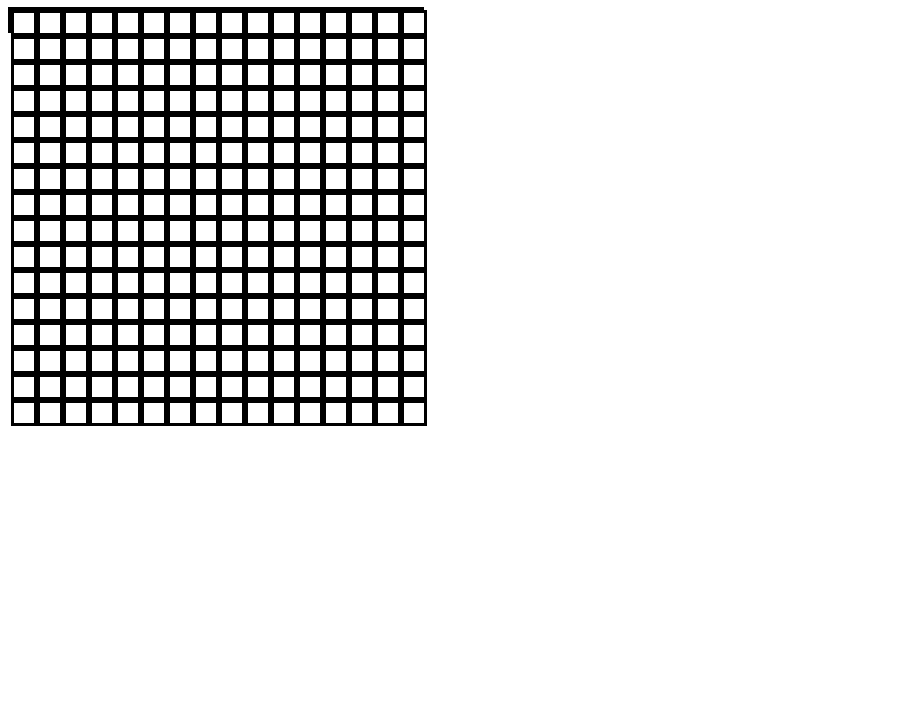
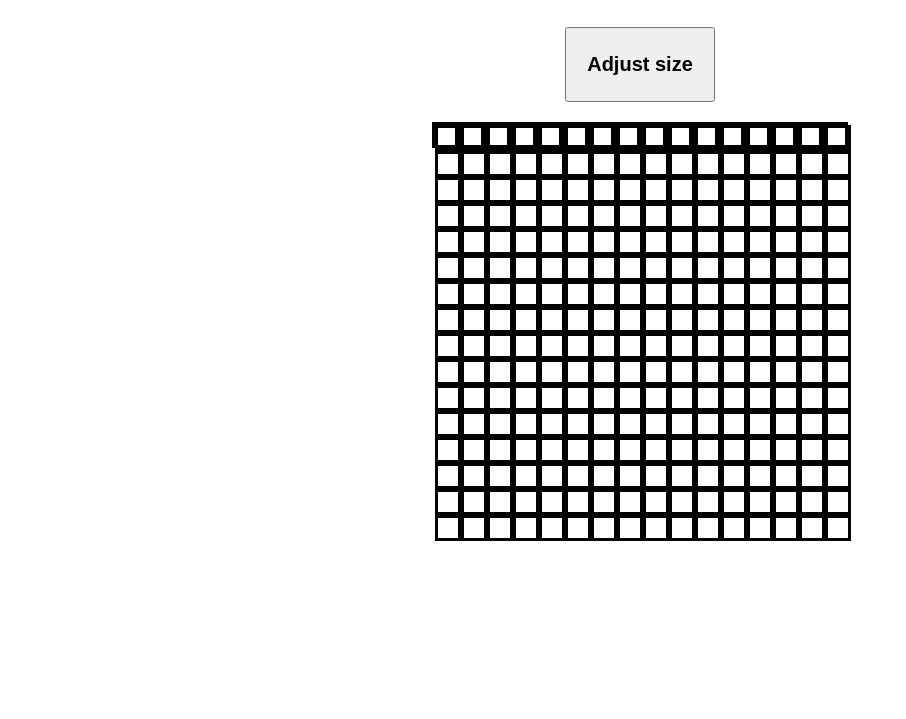
Before and after one commit to tiwo6/etch-sketch, a plain HTML site: page index.html in a window 1280 px wide. Shown: the part 81-800 px from the top of the page, without its empty margins (0-906 px from the left). Drawn offline with Linux system fonts and the light colour scheme.

Commit message:
Add method to color canvas and adjust size of canvas

```diff
--- a/index.html
+++ b/index.html
@@ -8,6 +8,7 @@
 </head>
 <body>
     <h1>Etch-a-Sketch</h1>
+    <button class="sizeSelector">Adjust size</button>
     <div class = "container"></div>
     <script src="script.js"></script>
 </body>
--- a/script.js
+++ b/script.js
@@ -1,20 +1,42 @@
-console.log("Test");
+const container = document.querySelector(".container");
+const sizeSelector = document.querySelector(".sizeSelector");
 
-const container = document.querySelector(".container");
+let gridSize = 16;
+
+sizeSelector.addEventListener("click", function() {
+    gridSize = prompt("Geben Sie eine Größe zwischen 1 und 100 ein!")
+    while (document.querySelector(".grid") != null) {
+        element = document.querySelector(".grid")
+        element.remove();
+    };
+    if (gridSize > 100) {
+        createGrid(100);
+    } else {
+        createGrid(gridSize);
+    }
+})
+
+container.addEventListener("mouseover", function(e) {
+    if (e.target.value == "grid") {
+        e.target.style.backgroundColor = "red";
+    };
+})
 
 function createGrid(gridSize) {
     for (let i = 0; i < gridSize; i++) {
         const newColumn = document.createElement("div");
-        newColumn.className = "gridColumn";
+        newColumn.classList = "grid", "column";
+        newColumn.value = "grid";
         container.appendChild(newColumn)
         for (let j = 0; j < gridSize; j++) {
             const newRow = document.createElement("div");
-            newRow.className = "gridRow";
+            newRow.classList = "grid", "row";
+            newRow.value = "grid";
             newColumn.appendChild(newRow)
         }
     }
 }
 
-let gridSize = 16;
+
 
 createGrid(gridSize);
--- a/style.css
+++ b/style.css
@@ -1,22 +1,27 @@
 body {
     display: flex;
     flex-direction: column;
+    align-items: center;
 }
 
 .container {
     display: flex;
-    background-color: black;
-    color: white;
     flex-wrap: wrap;
     width: max-content;
     height: max-content;
 }
 
-.gridColumn, .gridRow {
-    color: yellow;
+.grid{
     width: 20px;
     height: 20px;
-    background-color: white;
     border-style: solid;
     border-color: black;
 }
+
+.sizeSelector {
+    width: 150px;
+    height: 75px;
+    font-size: 20px;
+    font-weight: bold;
+    margin: 20px;
+}
```
